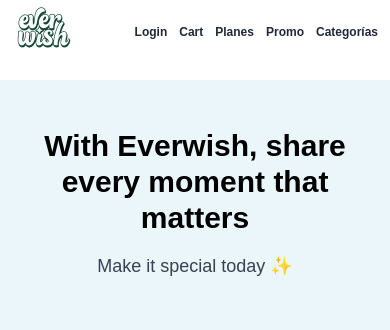
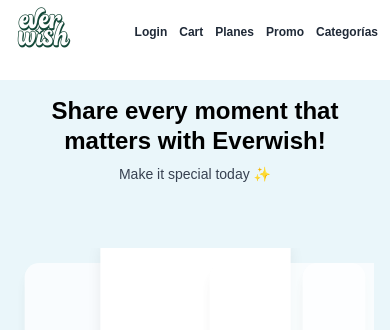
Before and after one commit to everwishhq-commits/EverWish, a Next.js app: page / in a window 390 px wide. Shown: the top 330 px of the page. Built offline with nearby package versions, Linux system fonts and the light colour scheme; grey boxes are pictures that could not be loaded.

Commit message:
Update page.js

```diff
--- a/app/page.js
+++ b/app/page.js
@@ -16,24 +16,26 @@ export default function Page() {
       {!loading && (
         <>
           <Header />
-          <main className="pt-32 md:pt-36 px-4 max-w-5xl mx-auto text-center">
-            <h1 className="text-3xl md:text-5xl font-extrabold">
-              With Everwish, share every moment that matters
+          <main className="pt-24 md:pt-28 lg:pt-32 px-4 max-w-5xl mx-auto text-center">
+            <h1 className="text-2xl md:text-4xl lg:text-5xl font-extrabold leading-tight">
+              Share every moment that matters with Everwish!
             </h1>
-            <p className="mt-4 text-lg text-gray-700">Make it special today ✨</p>
+            <p className="mt-2 md:mt-3 lg:mt-4 text-sm md:text-lg lg:text-xl text-gray-700">
+              Make it special today ✨
+            </p>
 
             {/* Carousel */}
-            <div className="mt-10">
+            <div className="mt-6 md:mt-8 lg:mt-10">
               <Carousel />
             </div>
 
             {/* Categories */}
-            <section className="mt-16 bg-white rounded-t-3xl shadow-lg py-12 px-4">
+            <section className="mt-10 md:mt-12 lg:mt-16 bg-white rounded-t-3xl shadow-lg py-8 md:py-10 lg:py-12 px-4">
               <Categories />
             </section>
 
             {/* Reviews */}
-            <section className="mt-16">
+            <section className="mt-10 md:mt-12 lg:mt-16">
               <Reviews />
             </section>
           </main>
```
